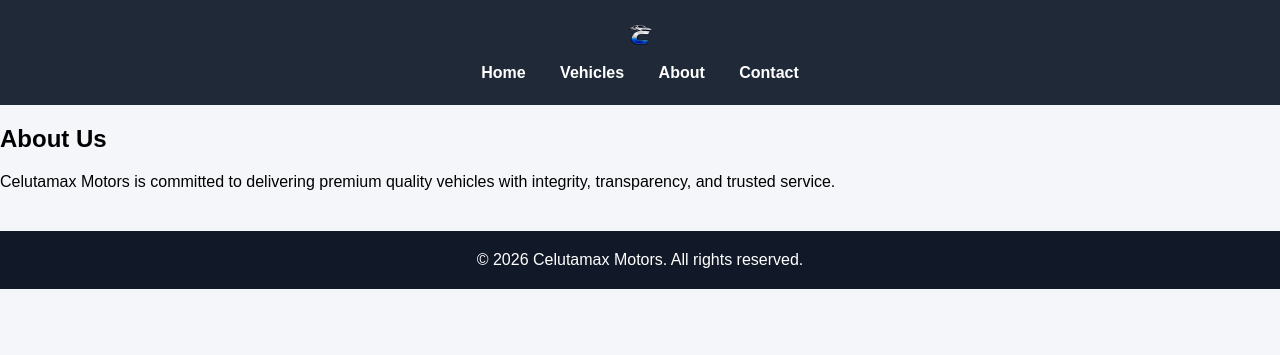
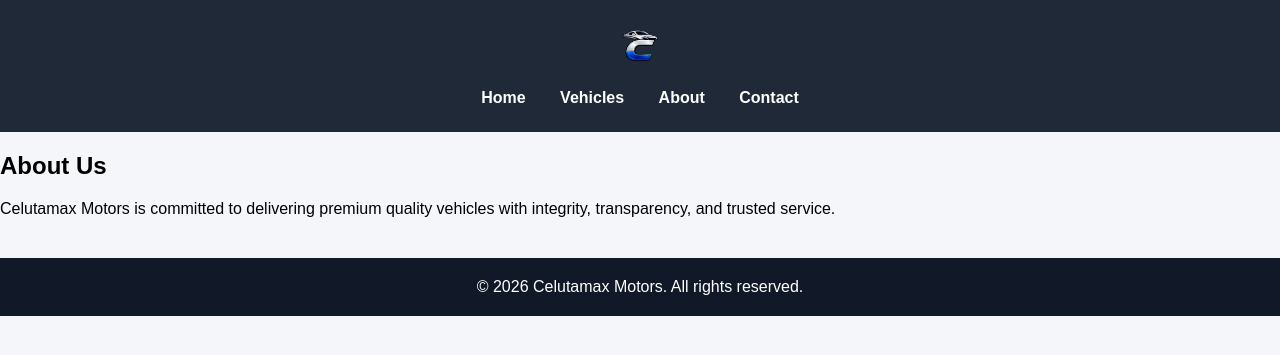
Before and after one commit to elitecastro3-ai/celutamax, a Django app: page /about/ in a window 1280 px wide. Shown: the top 355 px of the page. Run offline with Django 5.2, Linux system fonts and the light colour scheme.

Commit message:
logo size

```diff
--- a/templates/base.html
+++ b/templates/base.html
@@ -127,8 +127,8 @@
 <nav style="background:#1f2937; padding:15px;text-align:center;">
 
     <!-- Logo -->
-    <div style="margin-bottom:8px;">
-        <img src="{% static 'images/logo.png' %}" style="height:45px;">
+    <div style="margin-bottom:10px;">
+        <img src="{% static 'images/logo.png' %}" style="height:70px;">
     <div>
 
         <!-- Links -->
```
